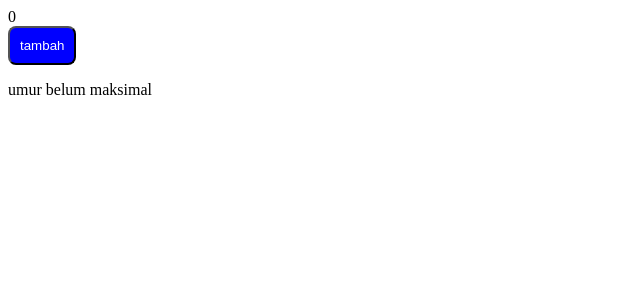
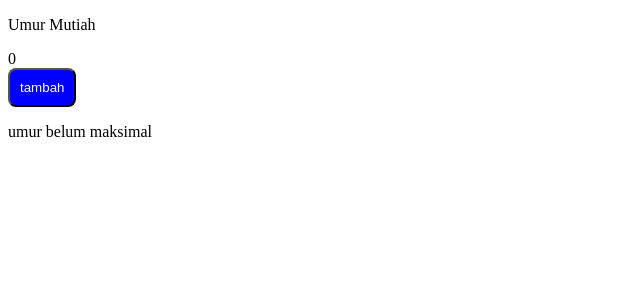
Before and after one commit to nurmutiah/latihan, a React (Create React App) app: page / in a window 1280 px wide. Shown: the top 300 px of the page, without its empty margins (0-640 px from the left). Built offline with nearby package versions, Linux system fonts and the light colour scheme.

Commit message:
menambah text mutiah

```diff
--- a/src/App.js
+++ b/src/App.js
@@ -13,6 +13,7 @@ function App() {
 
   return (
     <div>
+      <p>Umur Mutiah</p>
       <div>{umur}</div>
       {umur < 5 && (
         <button className="btn btn-biru" onClick={tambahUmur}>
```
